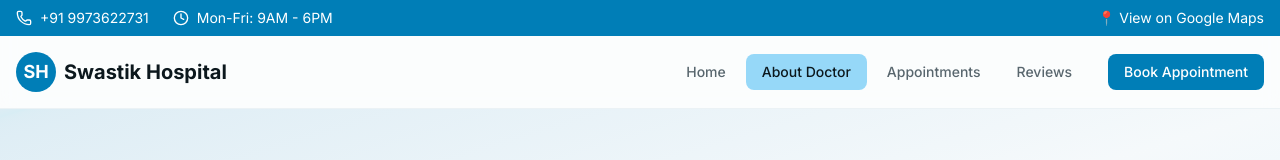
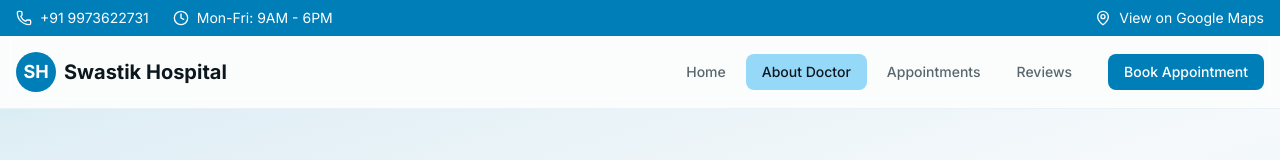
Before and after one commit to yashwantsharin/clinic-website-, a Next.js app: page /about in a window 1280 px wide. Shown: the top 160 px of the page. Built offline with nearby package versions, Linux system fonts and the light colour scheme.

Commit message:
fix: replace map emoji with map icon

```diff
--- a/components/footer.tsx
+++ b/components/footer.tsx
@@ -1,5 +1,5 @@
 import Link from "next/link"
-import { Phone, Mail, Clock } from "lucide-react"
+import { Phone, Mail, Clock, MapPin } from "lucide-react"
 
 export function Footer() {
   return (
@@ -59,9 +59,9 @@ export function Footer() {
                 <span>contact@swastikhospital.com</span>
               </li>
               <li className="flex items-start gap-2 text-muted-foreground">
-
+                <MapPin className="mt-0.5 size-4 shrink-0 text-primary" />
                 <Link href="https://share.google/9efbNqBa5EJhBM1g4" className="text-muted-foreground transition-colors hover:text-primary">
-                  📍 View on Google Maps
+                  View on Google Maps
                 </Link>
               </li>
             </ul>
--- a/components/home/cta-section.tsx
+++ b/components/home/cta-section.tsx
@@ -1,6 +1,6 @@
 import Link from "next/link"
 import { Button } from "@/components/ui/button"
-import { Calendar, Clock, Phone } from "lucide-react"
+import { Calendar, Clock, Phone, MapPin } from "lucide-react"
 
 export function CtaSection() {
   return (
@@ -37,7 +37,7 @@ export function CtaSection() {
               </h3>
               <div className="space-y-4">
                 <div className="flex items-start gap-4">
-
+                  <MapPin className="mt-0.5 size-5 shrink-0 text-primary-foreground/80" />
                   <div>
                     <p className="font-medium text-primary-foreground">Location</p>
                     <a
@@ -46,7 +46,7 @@ export function CtaSection() {
                       rel="noopener noreferrer"
                       className="text-sm text-primary-foreground/80 underline-offset-4 hover:underline"
                     >
-                     📍 View on Google Maps
+                     View on Google Maps
                     </a>
                   </div>
                 </div>
--- a/components/navigation.tsx
+++ b/components/navigation.tsx
@@ -4,7 +4,7 @@ import Link from "next/link"
 import { usePathname } from "next/navigation"
 import { cn } from "@/lib/utils"
 import { Button } from "@/components/ui/button"
-import { Menu, X, Phone, Clock } from "lucide-react"
+import { Menu, X, Phone, Clock, MapPin } from "lucide-react"
 import { useState } from "react"
 
 const navLinks = [
@@ -39,8 +39,9 @@ export function Navigation() {
             rel="noopener noreferrer"
             className="flex items-center gap-2"
           >
+            <MapPin className="size-4" />
             <span>
-              📍 View on Google Maps
+              View on Google Maps
             </span>
           </a>
         </div>
```
